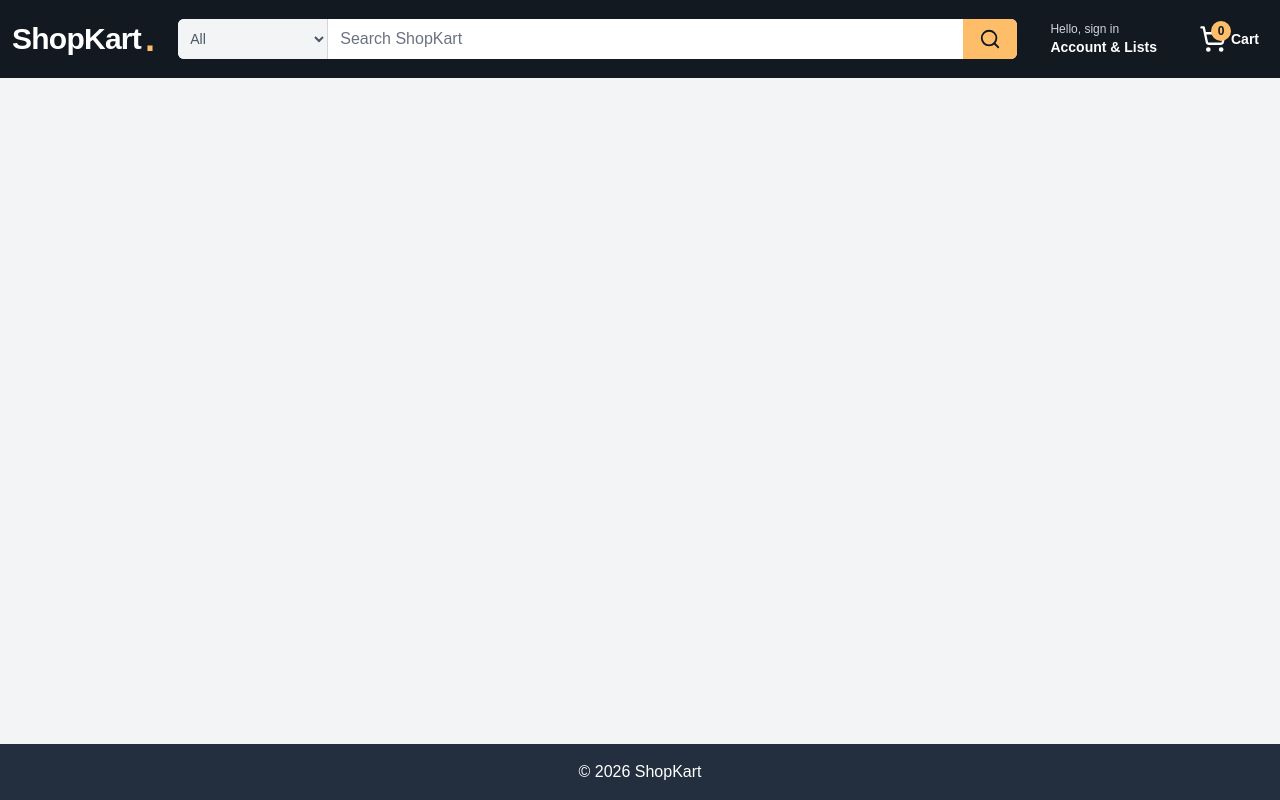
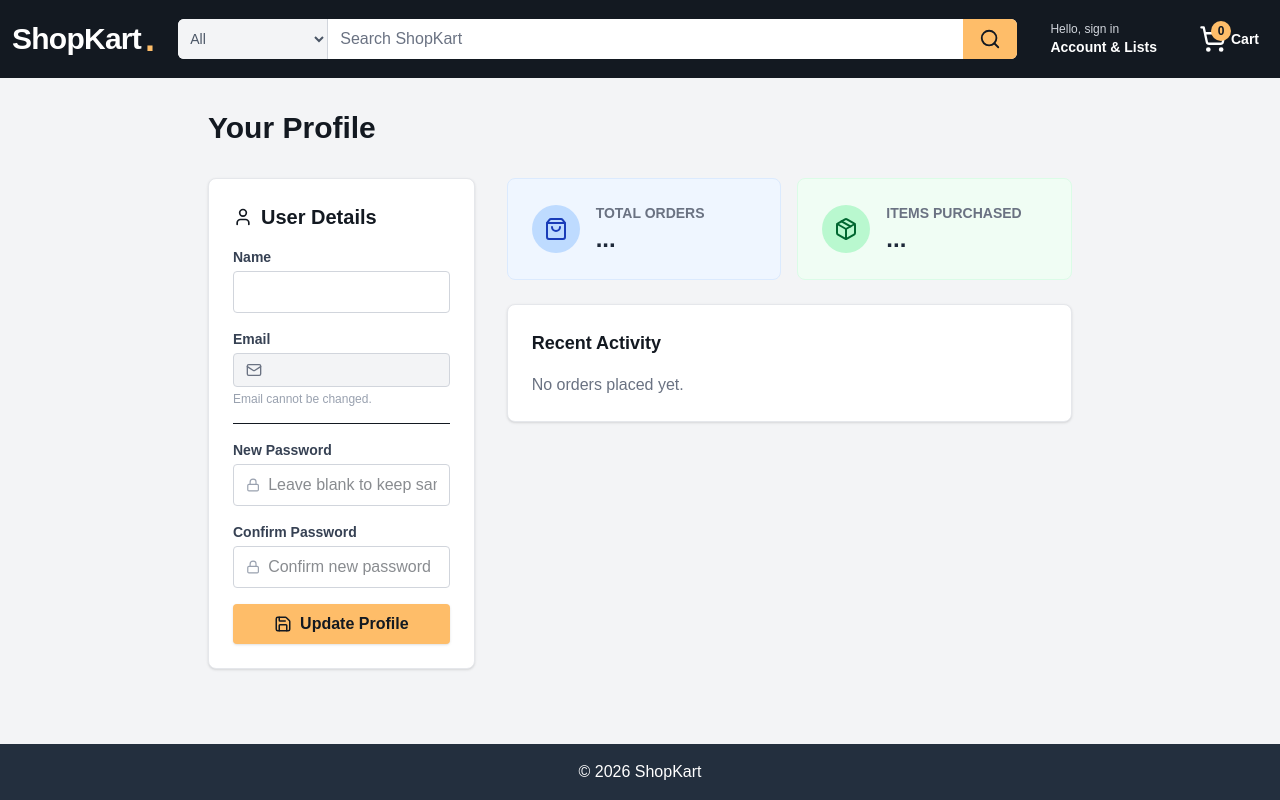
Before and after one commit to Bhakat-Aditya/ShopKart-Ecommerce, a React (Vite) app in the folder client/: page /profile in a window 1280 px wide. Built offline with nearby package versions, Linux system fonts and the light colour scheme.

Commit message:
adding profile section

```diff
--- a/client/src/App.jsx
+++ b/client/src/App.jsx
@@ -9,6 +9,7 @@ import Shipping from "./pages/Shipping";
 import PlaceOrder from "./pages/PlaceOrder";
 import MyOrders from "./pages/MyOrders";
 import OrderDetails from "./pages/OrderDetails";
+import Profile from "./pages/Profile";
 
 // Seller Imports
 import SellerRoute from "./components/SellerRoute";
@@ -23,7 +24,7 @@ function App() {
   return (
     <div className="min-h-screen flex flex-col font-outfit bg-gray-100">
       <Navbar />
-      <main className="flex-grow">
+      <main className="grow">
         <Routes>
           {/* Public Routes */}
           <Route path="/" element={<Home />} />
@@ -35,6 +36,7 @@ function App() {
           <Route path="/shipping" element={<Shipping />} />
           <Route path="/placeorder" element={<PlaceOrder />} />
           <Route path="/myorders" element={<MyOrders />} />
+          <Route path="/profile" element={<Profile />} />
           <Route path="/order/:id" element={<OrderDetails />} />
           <Route path="/shop/:id" element={<SellerShop />} />
 
--- a/client/src/components/Navbar.jsx
+++ b/client/src/components/Navbar.jsx
@@ -150,6 +150,12 @@ const Navbar = () => {
 
               <div className="absolute top-full right-0 w-48 bg-white rounded shadow-md text-gray-800 hidden group-hover:block border border-gray-200">
                 <Link
+                  to="/profile"
+                  className="block px-4 py-2 hover:bg-gray-100 text-sm"
+                >
+                  My Profile
+                </Link>
+                <Link
                   to="/myorders"
                   className="block px-4 py-2 hover:bg-gray-100 text-sm"
                 >
--- /dev/null
+++ b/client/src/pages/Profile.jsx
@@ -0,0 +1,246 @@
+import { useState, useEffect } from "react";
+import { useAuth } from "../context/AuthContext";
+import axios from "axios";
+import {
+  User,
+  Mail,
+  Lock,
+  Save,
+  Loader,
+  Package,
+  ShoppingBag,
+} from "lucide-react";
+
+const Profile = () => {
+  const { user, login } = useAuth(); // 'login' updates the local context
+
+  const [name, setName] = useState("");
+  const [email, setEmail] = useState("");
+  const [password, setPassword] = useState("");
+  const [confirmPassword, setConfirmPassword] = useState("");
+  const [message, setMessage] = useState(null);
+  const [loading, setLoading] = useState(false);
+
+  // Stats State
+  const [orders, setOrders] = useState([]);
+  const [statsLoading, setStatsLoading] = useState(true);
+
+  useEffect(() => {
+    if (user) {
+      setName(user.name);
+      setEmail(user.email);
+      fetchMyOrders();
+    }
+  }, [user]);
+
+  const fetchMyOrders = async () => {
+    try {
+      const config = { headers: { Authorization: `Bearer ${user.token}` } };
+      const { data } = await axios.get("/api/orders/myorders", config);
+      setOrders(data);
+      setStatsLoading(false);
+    } catch (error) {
+      console.error(error);
+      setStatsLoading(false);
+    }
+  };
+
+  const submitHandler = async (e) => {
+    e.preventDefault();
+    if (password !== confirmPassword) {
+      setMessage("Passwords do not match");
+      return;
+    }
+
+    try {
+      setLoading(true);
+      setMessage(null);
+      const config = { headers: { Authorization: `Bearer ${user.token}` } };
+
+      const { data } = await axios.put(
+        "/api/auth/profile",
+        { name, password },
+        config,
+      );
+
+      setLoading(false);
+      login(data); // Update Context & LocalStorage with new Name/Token
+      alert("Profile Updated Successfully!");
+      setPassword("");
+      setConfirmPassword("");
+    } catch (err) {
+      setLoading(false);
+      setMessage(err.response?.data?.message || "Update Failed");
+    }
+  };
+
+  return (
+    <div className="container mx-auto px-4 py-8 font-outfit max-w-4xl">
+      <h1 className="text-3xl font-bold mb-8 text-amazon-blue">Your Profile</h1>
+
+      <div className="grid grid-cols-1 md:grid-cols-3 gap-8">
+        {/* --- LEFT COL: EDIT FORM --- */}
+        <div className="md:col-span-1 bg-white p-6 rounded-lg shadow-sm border border-gray-200 h-fit">
+          <h2 className="text-xl font-bold mb-4 flex items-center gap-2">
+            <User size={20} /> User Details
+          </h2>
+
+          {message && (
+            <div className="bg-red-100 text-red-700 p-2 rounded mb-4 text-sm">
+              {message}
+            </div>
+          )}
+
+          <form onSubmit={submitHandler} className="space-y-4">
+            <div>
+              <label className="block text-sm font-bold text-gray-700 mb-1">
+                Name
+              </label>
+              <input
+                type="text"
+                value={name}
+                onChange={(e) => setName(e.target.value)}
+                className="w-full px-3 py-2 border border-gray-300 rounded focus:border-amazon-yellow outline-none"
+              />
+            </div>
+
+            <div>
+              <label className="block text-sm font-bold text-gray-700 mb-1">
+                Email
+              </label>
+              <div className="flex items-center bg-gray-100 border border-gray-300 rounded px-3 py-2">
+                <Mail size={16} className="text-gray-500 mr-2" />
+                <span className="text-gray-500">{email}</span>
+              </div>
+              <p className="text-xs text-gray-400 mt-1">
+                Email cannot be changed.
+              </p>
+            </div>
+
+            <hr className="my-4" />
+
+            <div>
+              <label className="block text-sm font-bold text-gray-700 mb-1">
+                New Password
+              </label>
+              <div className="flex items-center border border-gray-300 rounded px-3 py-2 focus-within:border-amazon-yellow">
+                <Lock size={16} className="text-gray-400 mr-2" />
+                <input
+                  type="password"
+                  placeholder="Leave blank to keep same"
+                  value={password}
+                  onChange={(e) => setPassword(e.target.value)}
+                  className="w-full outline-none"
+                />
+              </div>
+            </div>
+
+            <div>
+              <label className="block text-sm font-bold text-gray-700 mb-1">
+                Confirm Password
+              </label>
+              <div className="flex items-center border border-gray-300 rounded px-3 py-2 focus-within:border-amazon-yellow">
+                <Lock size={16} className="text-gray-400 mr-2" />
+                <input
+                  type="password"
+                  placeholder="Confirm new password"
+                  value={confirmPassword}
+                  onChange={(e) => setConfirmPassword(e.target.value)}
+                  className="w-full outline-none"
+                />
+              </div>
+            </div>
+
+            <button
+              type="submit"
+              disabled={loading}
+              className="w-full bg-amazon-yellow hover:bg-yellow-400 text-amazon-blue font-bold py-2 rounded shadow-sm flex justify-center items-center gap-2 mt-2 transition-colors"
+            >
+              {loading ? (
+                <Loader className="animate-spin" size={18} />
+              ) : (
+                <>
+                  <Save size={18} /> Update Profile
+                </>
+              )}
+            </button>
+          </form>
+        </div>
+
+        {/* --- RIGHT COL: STATS --- */}
+        <div className="md:col-span-2">
+          <div className="grid grid-cols-2 gap-4 mb-6">
+            <div className="bg-blue-50 p-6 rounded-lg border border-blue-100 flex items-center gap-4">
+              <div className="bg-blue-200 p-3 rounded-full text-blue-800">
+                <ShoppingBag size={24} />
+              </div>
+              <div>
+                <p className="text-sm text-gray-500 font-bold uppercase">
+                  Total Orders
+                </p>
+                <p className="text-2xl font-bold text-gray-800">
+                  {statsLoading ? "..." : orders.length}
+                </p>
+              </div>
+            </div>
+            <div className="bg-green-50 p-6 rounded-lg border border-green-100 flex items-center gap-4">
+              <div className="bg-green-200 p-3 rounded-full text-green-800">
+                <Package size={24} />
+              </div>
+              <div>
+                <p className="text-sm text-gray-500 font-bold uppercase">
+                  Items Purchased
+                </p>
+                <p className="text-2xl font-bold text-gray-800">
+                  {statsLoading
+                    ? "..."
+                    : orders.reduce(
+                        (acc, order) => acc + order.orderItems.length,
+                        0,
+                      )}
+                </p>
+              </div>
+            </div>
+          </div>
+
+          <div className="bg-white p-6 rounded-lg shadow-sm border border-gray-200">
+            <h2 className="text-lg font-bold mb-4">Recent Activity</h2>
+            {orders.length === 0 ? (
+              <p className="text-gray-500">No orders placed yet.</p>
+            ) : (
+              <div className="space-y-4">
+                {orders.slice(0, 3).map((order) => (
+                  <div
+                    key={order._id}
+                    className="flex justify-between items-center border-b border-gray-100 pb-3 last:border-0"
+                  >
+                    <div>
+                      <span className="font-mono text-xs text-gray-500">
+                        #{order._id.substring(20, 24)}
+                      </span>
+                      <p className="text-sm font-bold text-gray-800">
+                        ₹{order.totalPrice}
+                      </p>
+                    </div>
+                    <div className="text-right">
+                      <p className="text-xs text-gray-500">
+                        {order.createdAt.substring(0, 10)}
+                      </p>
+                      <span
+                        className={`text-xs font-bold px-2 py-1 rounded-full ${order.isDelivered ? "bg-green-100 text-green-800" : "bg-yellow-100 text-yellow-800"}`}
+                      >
+                        {order.isDelivered ? "Delivered" : "Processing"}
+                      </span>
+                    </div>
+                  </div>
+                ))}
+              </div>
+            )}
+          </div>
+        </div>
+      </div>
+    </div>
+  );
+};
+
+export default Profile;
--- a/client/src/pages/admin/ProductEdit.jsx
+++ b/client/src/pages/admin/ProductEdit.jsx
@@ -44,19 +44,16 @@ const ProductEdit = () => {
     "Grocery & Gourmet Foods",
     "Office Products",
   ];
-  // -------------------------------
 
   useEffect(() => {
     const fetchProduct = async () => {
       try {
         const { data } = await axios.get(`/api/products/${id}`);
 
+        // Logic to clear "Placeholder" text so inputs appear empty
         setName(data.name === "New Product Name" ? "" : data.name);
         setBrand(data.brand === "Brand Name" ? "" : data.brand);
-
-        // If the category from DB is not in our list, add it (or default to empty)
         setCategory(data.category === "Category" ? "" : data.category);
-
         setDescription(
           data.description === "Please add a description."
             ? ""
@@ -88,6 +85,7 @@ const ProductEdit = () => {
     fetchProduct();
   }, [id]);
 
+  // --- MATH LOGIC ---
   const handleMrpChange = (e) => {
     const val = Number(e.target.value);
     setMrp(val);
@@ -148,6 +146,16 @@ const ProductEdit = () => {
 
   const submitHandler = async (e) => {
     e.preventDefault();
+
+    // --- 1. NEW VALIDATION CHECK ---
+    if (!name || !brand || !category || !description || !image) {
+      alert(
+        "Please fill in all required fields (Name, Brand, Category, Description, Image)",
+      );
+      return;
+    }
+    // -------------------------------
+
     try {
       const config = {
         headers: { Authorization: `Bearer ${user.token}` },
@@ -160,7 +168,7 @@ const ProductEdit = () => {
           mrp,
           image,
           brand,
-          category, // Sends the selected category
+          category,
           description,
           countInStock,
         },
@@ -169,7 +177,8 @@ const ProductEdit = () => {
       navigate("/seller/products");
     } catch (error) {
       console.error(error);
-      alert("Update Failed");
+      // --- 2. SHOW EXACT SERVER ERROR ---
+      alert(error.response?.data?.message || "Update Failed");
     }
   };
 
@@ -197,7 +206,7 @@ const ProductEdit = () => {
       >
         <div>
           <label className="block text-sm font-bold text-gray-700 mb-1">
-            Product Name
+            Product Name <span className="text-red-500">*</span>
           </label>
           <input
             type="text"
@@ -205,6 +214,7 @@ const ProductEdit = () => {
             value={name}
             onChange={(e) => setName(e.target.value)}
             className="w-full px-4 py-2 border border-gray-300 rounded focus:border-amazon-yellow outline-none"
+            required
           />
         </div>
 
@@ -258,7 +268,7 @@ const ProductEdit = () => {
         <div className="grid grid-cols-2 gap-4">
           <div>
             <label className="block text-sm font-bold text-gray-700 mb-1">
-              Brand
+              Brand <span className="text-red-500">*</span>
             </label>
             <input
               type="text"
@@ -266,18 +276,19 @@ const ProductEdit = () => {
               value={brand}
               onChange={(e) => setBrand(e.target.value)}
               className="w-full px-4 py-2 border border-gray-300 rounded focus:border-amazon-yellow outline-none"
+              required
             />
           </div>
 
-          {/* --- CATEGORY DROPDOWN --- */}
           <div>
             <label className="block text-sm font-bold text-gray-700 mb-1">
-              Category
+              Category <span className="text-red-500">*</span>
             </label>
             <select
               value={category}
               onChange={(e) => setCategory(e.target.value)}
               className="w-full px-4 py-2 border border-gray-300 rounded focus:border-amazon-yellow outline-none bg-white"
+              required
             >
               <option value="">Select Category</option>
               {categories.map((cat) => (
@@ -287,7 +298,6 @@ const ProductEdit = () => {
               ))}
             </select>
           </div>
-          {/* ------------------------- */}
         </div>
 
         <div>
@@ -304,19 +314,20 @@ const ProductEdit = () => {
 
         <div>
           <label className="block text-sm font-bold text-gray-700 mb-1">
-            Description
+            Description <span className="text-red-500">*</span>
           </label>
           <textarea
             placeholder="Describe your product features..."
             value={description}
             onChange={(e) => setDescription(e.target.value)}
             className="w-full px-4 py-2 border border-gray-300 rounded focus:border-amazon-yellow outline-none h-32 resize-none"
+            required
           ></textarea>
         </div>
 
         <div>
           <label className="block text-sm font-bold text-gray-700 mb-2">
-            Image
+            Image <span className="text-red-500">*</span>
           </label>
           <div className="flex gap-4 items-center">
             <input
@@ -325,6 +336,7 @@ const ProductEdit = () => {
               value={image}
               onChange={(e) => setImage(e.target.value)}
               className="flex-grow px-4 py-2 border border-gray-300 rounded outline-none"
+              required
             />
             <label className="cursor-pointer bg-gray-100 border border-gray-300 px-4 py-2 rounded flex items-center gap-2 hover:bg-gray-200">
               <UploadCloud size={20} />{" "}
```
Also changed, not shown: 2 other files (tests, documents, lock files or other folders).
